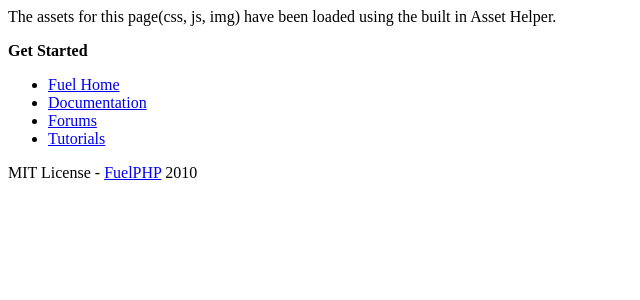
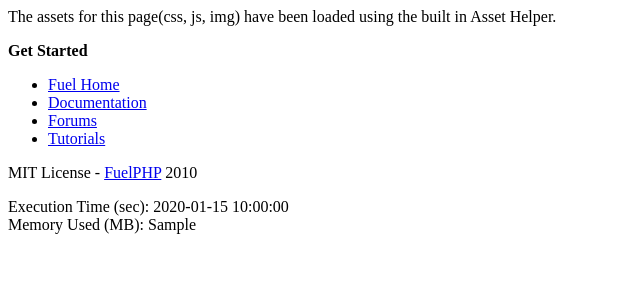
Before and after one commit to fuel/fuel, a PHP site: template app/views/welcome/index.php in a window 1280 px wide. Shown: the part 236-536 px from the top of the page, without its empty margins (0-640 px from the left). Run offline with PHP 8.4, Linux system fonts and the light colour scheme; the template is opened without the code that fills it: most values are stand-ins (such as "Sample title", 1, 10 or a date in 2020); some libraries are stand-ins or nearby versions.

Commit message:
Added Execution Time and Memory Usage to the welcome index view.

```diff
--- a/app/classes/controller/welcome.php
+++ b/app/classes/controller/welcome.php
@@ -6,6 +6,10 @@ class Controller_Welcome extends Controller {
 	{
 		$data['css'] = Asset::css(array('reset.css','960.css','main.css'));
 		$data['controller_file'] = str_replace(DOCROOT, '', __FILE__);
+
+		$bm = Benchmark::app_total();
+		$data['exec_time'] = round($bm[0], 4);
+		$data['mem_usage'] = round($bm[1] / pow(1024, 2), 4);
 
 		$this->output = View::factory('welcome/index', $data);
 	}
--- a/app/views/welcome/index.php
+++ b/app/views/welcome/index.php
@@ -41,7 +41,10 @@
 		<section id="footer" class="grid_12">
 
 			<p>MIT License - <a href="http://fuelphp.com/" target="_blank">FuelPHP</a> 2010</p>
-
+			<p>
+				Execution Time (sec): <?php echo $exec_time; ?><br />
+				Memory Used (MB): <?php echo $mem_usage; ?>
+			</p>
 		</section>
 		<div class="clear"></div>
 	</div>
```
